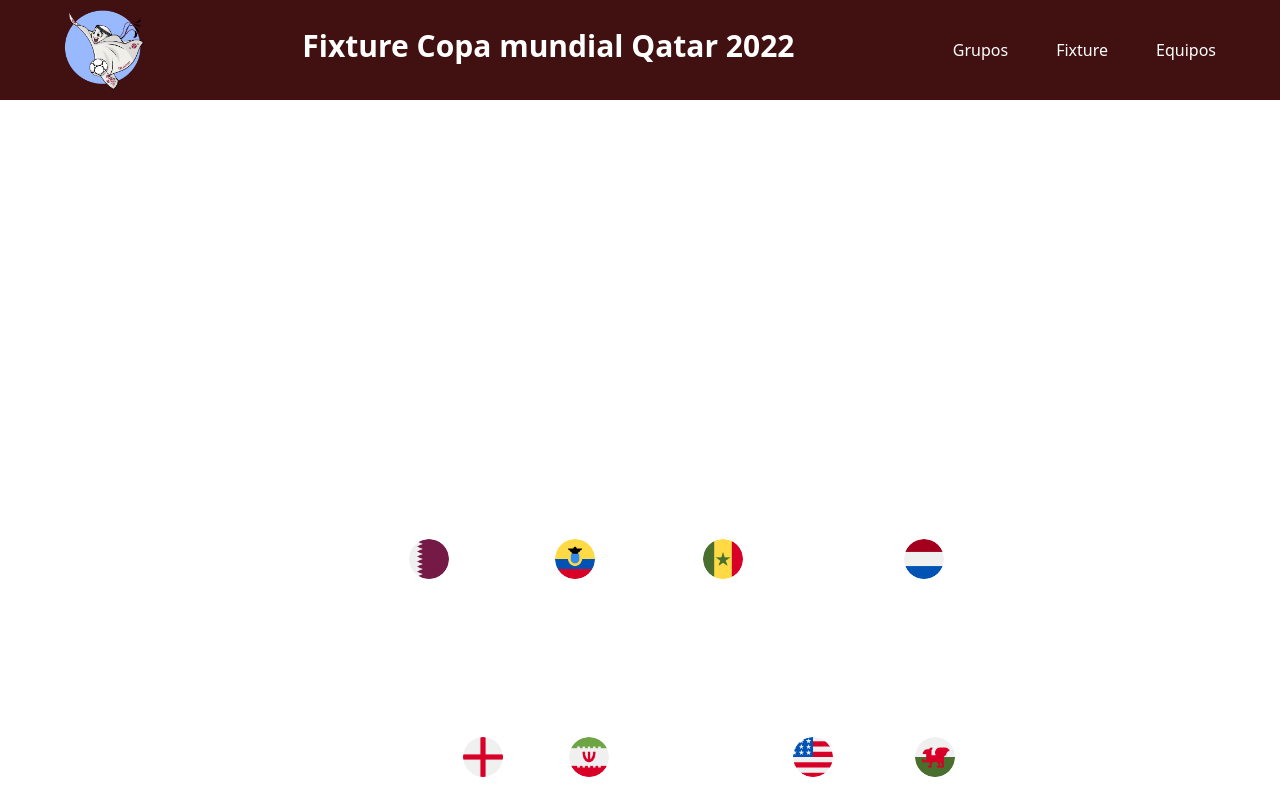
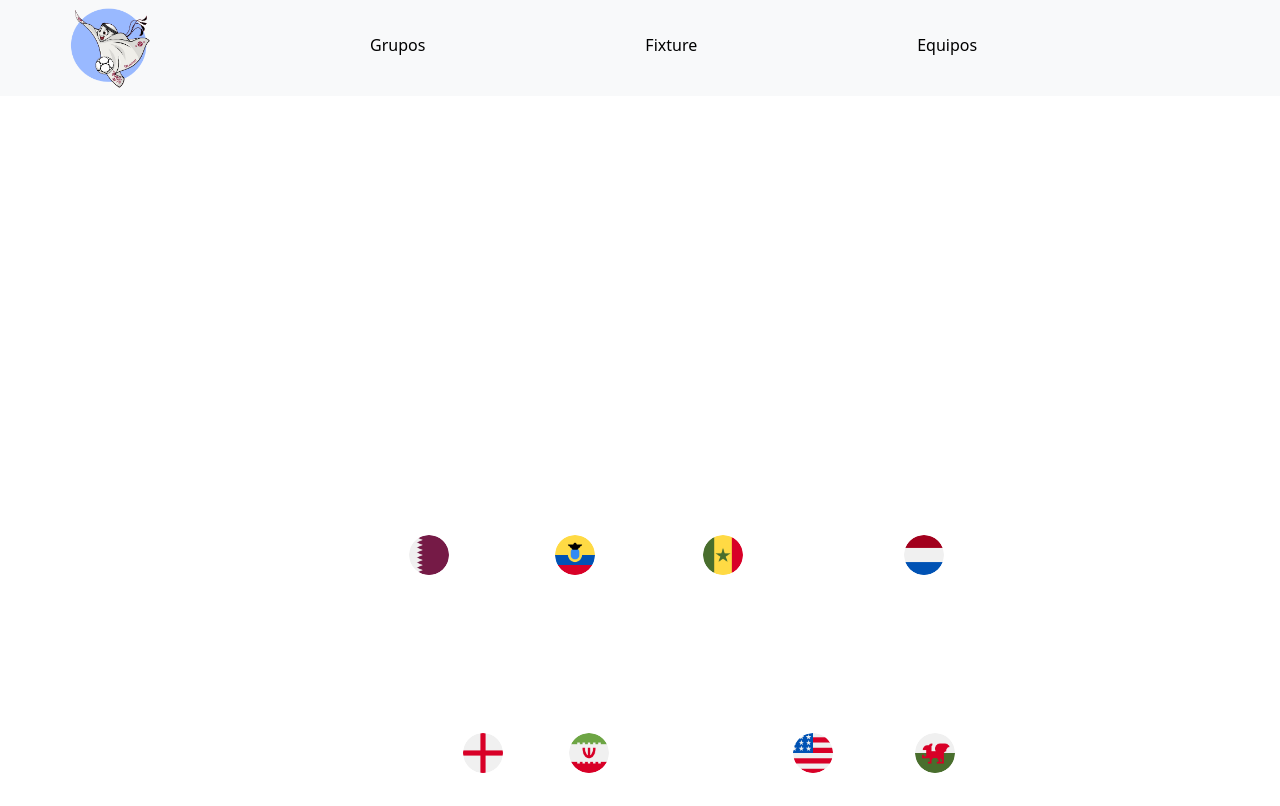
Before and after one commit to Pablojuares07/mundial_2022, a plain HTML site: page pages/fase_grupos.html in a window 1280 px wide. Shown: the top 806 px of the page. Drawn offline with nearby package versions, Linux system fonts and the light colour scheme; a web font is replaced by a local one.

Commit message:
Modificaciones varias

```diff
--- a/pages/fase_grupos.html
+++ b/pages/fase_grupos.html
@@ -5,24 +5,29 @@
     <meta charset="UTF-8">
     <meta http-equiv="X-UA-Compatible" content="IE=edge">
     <meta name="viewport" content="width=, initial-scale=1.0">
+    <!--HOJA DE ESTILO-->
     <link rel="stylesheet" href="../css/estilos.css">
+    <!--JS-->
     <link href="https://cdn.jsdelivr.net/npm/bootstrap@5.1.3/dist/css/bootstrap.min.css" rel="stylesheet"
         integrity="sha384-1BmE4kWBq78iYhFldvKuhfTAU6auU8tT94WrHftjDbrCEXSU1oBoqyl2QvZ6jIW3" crossorigin="anonymous">
+    <!--BOOTSTRAP-->
     <link rel="stylesheet" href="https://stackpath.bootstrapcdn.com/font-awesome/4.7.0/css/font-awesome.min.css">
-    <link href="https://cdn.jsdelivr.net/npm/bootstrap@5.1.3/dist/css/bootstrap.min.css" rel="stylesheet"
-        integrity="sha384-1BmE4kWBq78iYhFldvKuhfTAU6auU8tT94WrHftjDbrCEXSU1oBoqyl2QvZ6jIW3" crossorigin="anonymous">
-    <link rel="stylesheet" href="https://stackpath.bootstrapcdn.com/font-awesome/4.7.0/css/font-awesome.min.css">
+    <!--FUENTES-->
     <link rel="preconnect" href="https://fonts.googleapis.com">
     <link rel="preconnect" href="https://fonts.gstatic.com" crossorigin>
     <link
         href="https://fonts.googleapis.com/css2?family=Dancing+Script:wght@700&family=Permanent+Marker&family=Qwitcher+Grypen:wght@700&display=swap"
         rel="stylesheet">
     <link rel="preconnect" href="https://fonts.googleapis.com">
-    <link rel="preconnect" href="https://fonts.gstatic.com" crossorigin>
+    <!--LOGO-->
     <link rel="icon" href="../asset/logo qatar.png">
+    <!--DESCRIPCION-->
     <meta name="description" content="Partidos de la face de grupos">
+    <!--KEYWORDS-->
     <meta name="keywords" content="HTML, JS, META">
+    <!--METAETIQUETA-->
     <meta name="description" content="revisa que dia y horario se juega cada partido de cada grupo">
+    <!--TITULO-->
     <title>Fixture Qatar 2022</title>
 </head>
 
@@ -30,29 +35,30 @@
 
     <div id="contenedor_general">
         <!--Comienzo cabecera-->
-        <nav class="nav">
-            <div class="nav_container">
-                <a href="../index.html"><img class="qatar" src="../asset/mascota_qatar.png" width="80px" height="80px" alt=""></a>
+        <nav class="navbar navbar-expand-sm navbar-light bg-light">
+            <button class="navbar-toggler" type="button" data-toggle="collapse" data-target="#opciones">
+                <span class="navbar-toggler-icon"></span>
+            </button>
 
-                <h1 class="nav_logo">Fixture Copa mundial Qatar 2022</h1>
+            <!-- logo -->
+            <a href="../index.html"><img class="qatar" src="../asset/mascota_qatar.png" width="80px" height="80px"
+                    alt=""></a>
 
-                <label for="menu" class="nav_label">
-                    <img src="../asset/menublanco.png" width="30px" class="nav_img">
-                </label>
 
-                <input type="checkbox" id="menu" class="nav_input">
-
-                <div class="nav_menu">
-                    <a href="../index.html" class="nav_item1">Grupos</a>
-                    <a href="../pages/fixture.html" class="nav_item1">Fixture</a>
-                    <a href="../pages/equipos.html" class="nav_item1">Equipos</a>
-                </div>
+            <!-- enlaces -->
+            <div class="collapse navbar-collapse" id="opciones">
+                <ul class="navbar-nav">
+                    <li class="nav_item1">
+                        <a href="../index.html" class="nav_item1">Grupos</a>
+                    </li>
+                    <li class="nav_item1">
+                        <a href="../pages/fixture.html" class="nav_item1">Fixture</a>
+                    </li>
+                    <li class="nav_item1">
+                        <a href="../pages/equipos.html" class="nav_item1">Equipos</a>
+                    </li>
+                </ul>
             </div>
-
-            <div class="menu_categorias">
-                <a href="../pages/fixture.html" class="nav_item">Atras</a>
-            </div>
-
         </nav>
         <!--Fin cabecera-->
 
--- a/scss/estilos.scss
+++ b/scss/estilos.scss
@@ -26,10 +26,10 @@
   align-items: center;
 }
 
-.nav_logo {
-  font-weight: 900;
-  font-size: 30px;
-  text-align: center;
+.qatar {
+
+
+  margin-left: 70px;
 }
 
 .nav_menu {
@@ -59,8 +59,10 @@
   }
 }
 
+
 .nav_item1 {
-  color: #ffffff;
+  color: #000000;
+  margin-left: 110px;
   text-decoration: none;
   --clippy: polygon(0 0, 0 0, 0 100%, 0% 100%);
 
@@ -619,7 +621,7 @@ footer {
 @media (max-width: 768px) {
   /*COMIENZO DE ESTILOS NAV*/
   .nav_logo {
-    font-size: 15px;
+    display: none;
   }
 
   .nav_menu {
```
Also changed, not shown: index.html (+44 -28 lines), pages/cuartos_final.html (+30 -24 lines), pages/equipos.html (+33 -25 lines), pages/final.html (+20 -19 lines), pages/fixture.html (+21 -15 lines), pages/grupoa.html (+19 -13 lines), pages/grupob.html (+21 -16 lines), pages/grupoc.html (+21 -16 lines), pages/grupod.html (+21 -15 lines), pages/grupoe.html (+21 -15 lines), pages/grupof.html (+21 -15 lines), pages/grupog.html (+21 -15 lines), pages/grupoh.html (+21 -15 lines), pages/octavos_final.html (+21 -21 lines), 2 more files.
